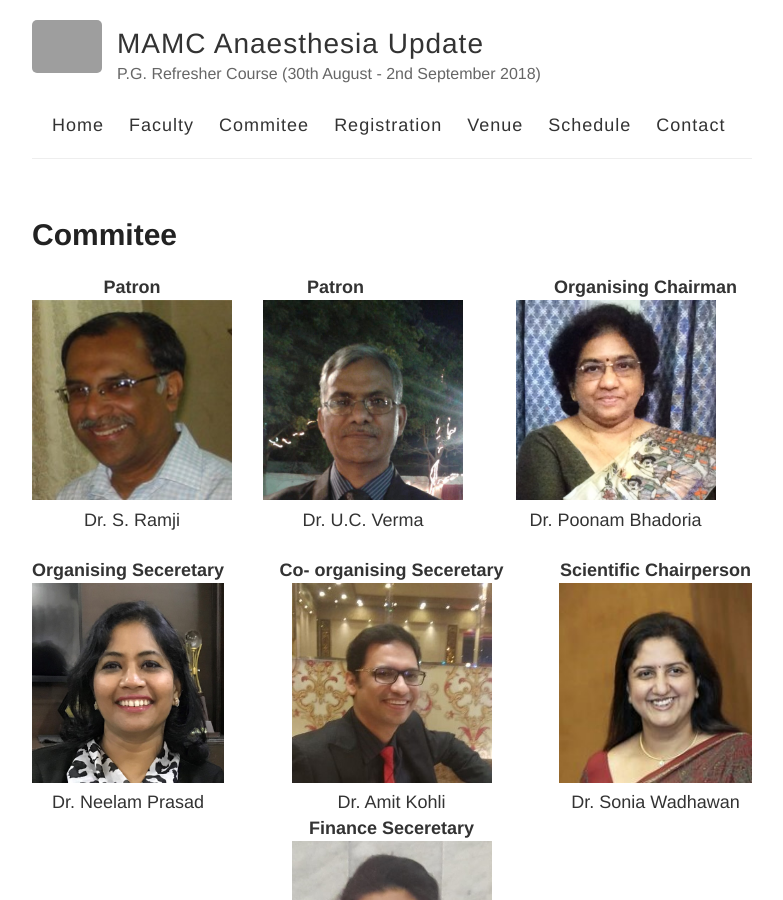
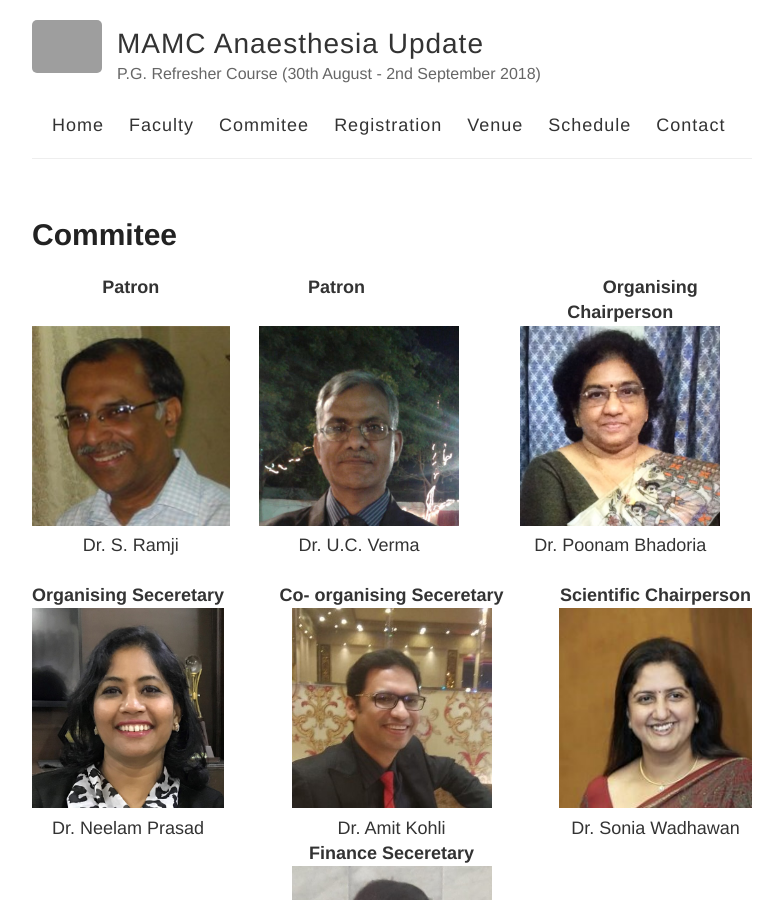
Before and after one commit to manofcomputer/manofcomputer.github.io, a Jekyll site: the page built from commitee.md, in a window 1280 px wide and 900 px high. Shown: the whole window, without its empty margins (248-1031 px from the left). Built offline with Jekyll 4.4.1, drawn with Linux system fonts in a browser that asks for light colours; grey boxes are pictures that could not be loaded.

Commit message:
Changed from chairman to chairperson

```diff
--- a/commitee.md
+++ b/commitee.md
@@ -4,7 +4,7 @@
 permalink: /commitee/
 ---
 
-| **Patron**        |  &nbsp;  &nbsp; &nbsp;&nbsp; &nbsp; &nbsp;  &nbsp; &nbsp; **Patron**  &nbsp; &nbsp; &nbsp;&nbsp; &nbsp; &nbsp; &nbsp; &nbsp; &nbsp; &nbsp; &nbsp;&nbsp; &nbsp; &nbsp;|  &nbsp; &nbsp;&nbsp; &nbsp; &nbsp;&nbsp; &nbsp; **Organising Chairman**    |
+| **Patron**        |  &nbsp;  &nbsp; &nbsp;&nbsp; &nbsp; &nbsp;  &nbsp; &nbsp; **Patron**  &nbsp; &nbsp; &nbsp;&nbsp; &nbsp; &nbsp; &nbsp; &nbsp; &nbsp; &nbsp; &nbsp;&nbsp; &nbsp; &nbsp;|  &nbsp; &nbsp;&nbsp; &nbsp; &nbsp;&nbsp; &nbsp; **Organising Chairperson**    |
 | :--------------: | :-------------------: | :------------------: |
 | ![404]({{site.baseurl}}/images/ramji.jpg){:height="200px" width="200px"} |    ![404]({{site.baseurl}}/images/uc.jpg){:height="200px" width="200px"}     | ![404]({{site.baseurl}}/images/poon.png){:height="200px" width="200px"} |
 | Dr. S. Ramji |    Dr. U.C. Verma     | Dr. Poonam Bhadoria |
```
